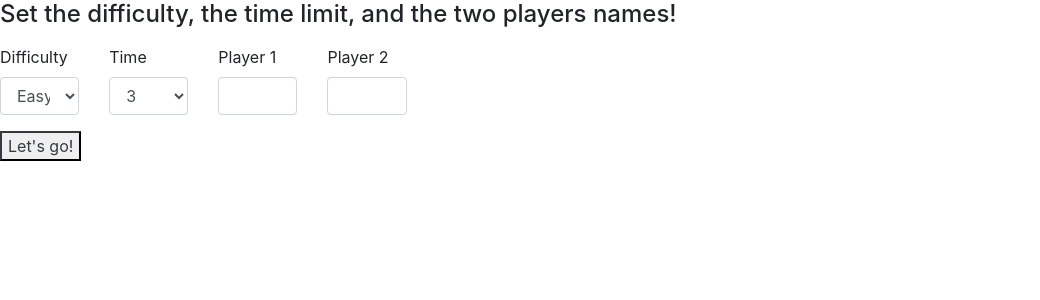
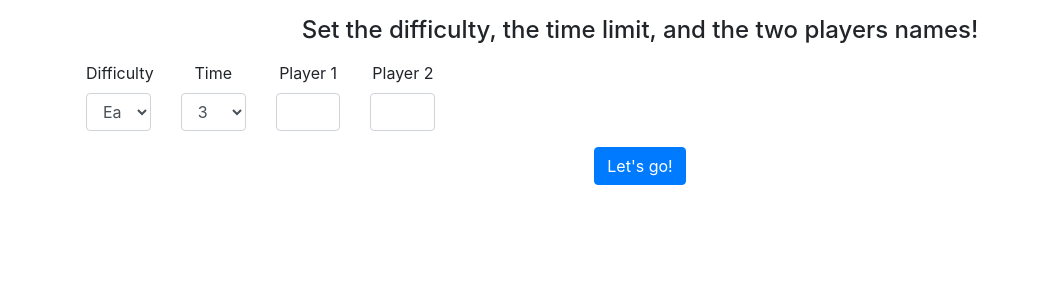
Before and after one commit to miralodi/Quicon, a Flask app: page / in a window 1280 px wide. Shown: the top 300 px of the page, without its empty margins (0-1040 px from the left). Run offline with Flask 2, Linux system fonts and the light colour scheme; some libraries are stand-ins or nearby versions.

Commit message:
modify menu layout

```diff
--- a/templates/index.html
+++ b/templates/index.html
@@ -1,6 +1,7 @@
 {% extends 'layout.html' %}
 
 {% block content %}
+<div class="container text-center p-3">
 <form action="/game" method="GET">
     <h4><label for="selection">Set the difficulty, the time limit, and the two players names!</label></h4>
         <div class="row">
@@ -17,6 +18,7 @@
                 <label>Player 2</label>
             </div>
         </div>
+
         <div class="row mb-3">
             <div class="col-4 col-md-2 col-lg-1">
                 <select class="form-control" name="difficulty">
@@ -39,6 +41,7 @@
                 <input type="text" class="form-control" name="player2">
             </div>
         </div>
-        <button class="btn-outline-dark" type="submit">Let's go!</button>
+        <button class="btn btn-primary" type="submit">Let's go!</button>
     </form>
+</div>
 {% endblock %}
```
